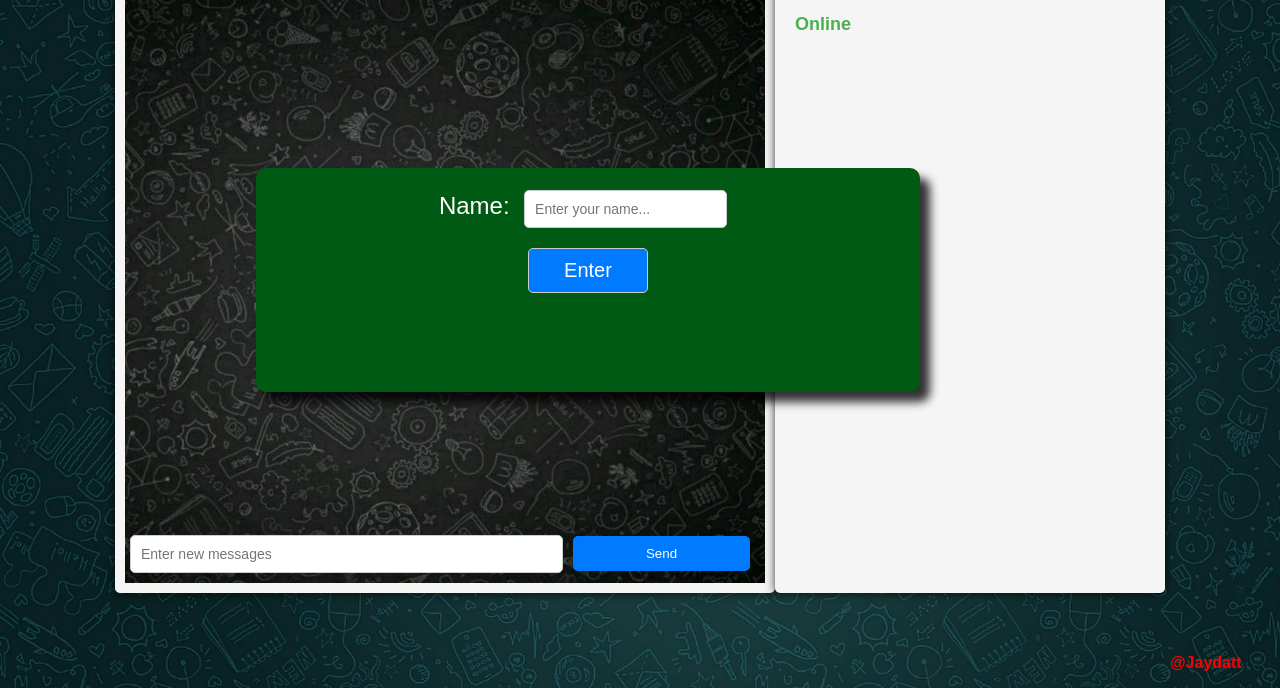
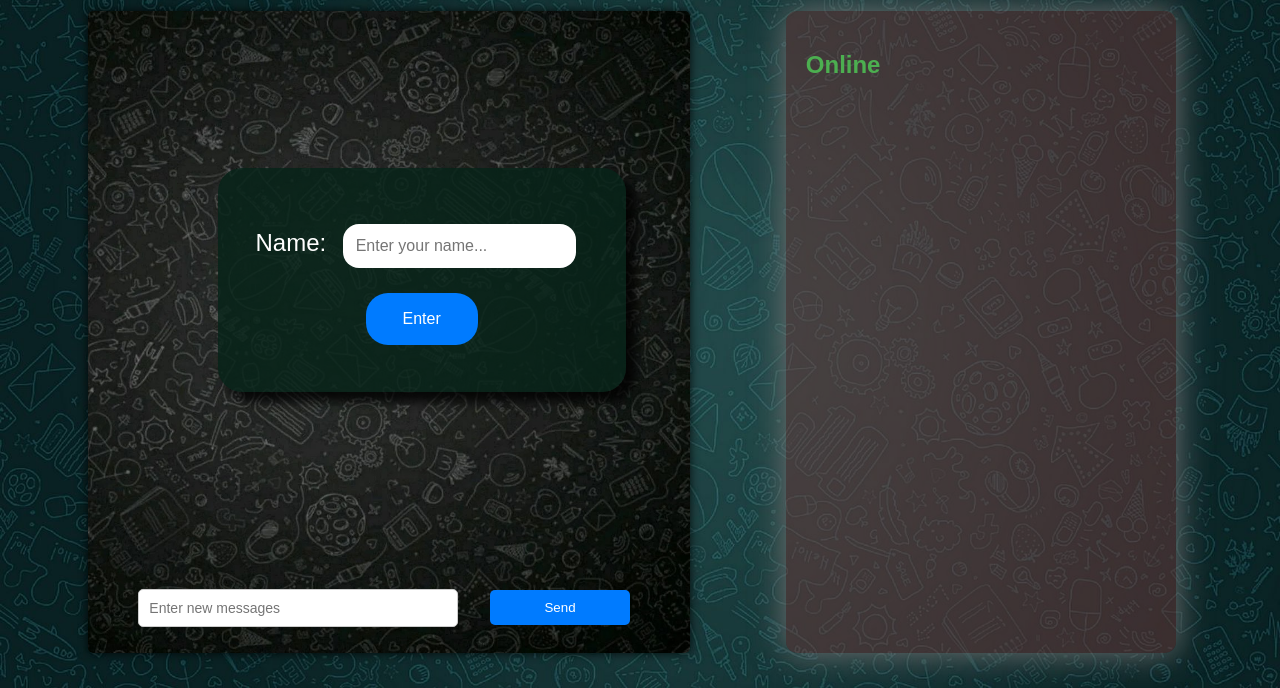
Before and after one commit to pratwick/Talkative, a website: page index.html in a window 1280 px wide. Shown: the part 112-800 px from the top of the page. Drawn offline with nearby package versions, Linux system fonts and the light colour scheme; no server answers.

Commit message:
Chatting app

```diff
--- a/index.html
+++ b/index.html
@@ -3,7 +3,7 @@
   <head>
     <meta charset="UTF-8" />
     <meta name="viewport" content="width=device-width, initial-scale=1.0" />
-    <title>ChatterUp App</title>
+    <title>Talk@tive</title>
     <link rel="stylesheet" href="style.css" />
     <!-- Include the SocketIOFile library -->
 
@@ -24,9 +24,9 @@
         z-index: 10;
       "
     >
-      @Jaydatt
+
     </div>
-    <div class="chatterup-heading">ChatterUp</div>
+    <div class="chatterup-heading">Talk@tive</div>
     <!-- Display the form here for entry in app by name -->
     <div id="promt">
       <form id="my-prompt">
--- a/public/style.css
+++ b/public/style.css
@@ -17,13 +17,13 @@ body {
   position: absolute;
   text-align: center;
   top: 35%;
-  left: 20%;
-  width: 50%;
+  left: 17%;
+  width: 30%;
   min-width: 200px;
   height: 20%;
   min-height: 200px;
-  background-color: #005a13;
-  border-radius: 10px;
+  background-color: #072319d4;
+  border-radius: 24px;
   padding: 12px;
   box-shadow: 10px 10px 10px rgba(0, 0, 0, 0.8);
   z-index: 10;
@@ -37,20 +37,27 @@ body {
 }
 /* CSS for input in form-group */
 .form-group input {
-  padding: 10px;
-  margin: 10px;
-  border: 1px solid #ccc;
-  border-radius: 5px;
-  font-size: 14px;
+  padding: 13px;
+  margin: 12px;
+  border-radius: 16px;
+  font-size: 16px;
+  border: none;
 }
 
+.form-group{
+  margin-top: 2rem;
+}
+
+
+
 #my-prompt button {
-  padding: 10px;
-  width: 15vh;
-  margin: 10px 10px 40%;
-  border: 1px solid #ccc;
+  padding: 5px;
+  width: 7rem;
+  margin: 13px 10px 9%;
   border-radius: 5px;
-  font-size: 20px;
+  font-size: 1rem;
+  border: none;
+  border-radius: 22px;
 }
 
 /* main .container CSS */
@@ -64,9 +71,9 @@ body {
 /* CSS for main heading */
 .chatterup-heading {
   font-family: "Segoe UI", Tahoma, Geneva, Verdana, sans-serif;
-  color: #ff0000;
+  color: #d1d0d0;
   text-align: center;
-  margin: 0.8rem 0;
+  margin: 1.8rem 0;
   font-size: 3rem;
   font-weight: 800;
   text-shadow: 2px 2px 2px rgba(0, 0, 0, 0.8);
@@ -78,11 +85,13 @@ body {
   flex-direction: column;
   width: 20%;
   min-width: 350px;
-  background-color: #f5f5f5;
+  background-color: #6f39397a;
   padding: 20px;
-  border-radius: 5px;
-  box-shadow: 0 0 10px rgba(0, 0, 0, 0.8);
+  border-radius: 11px;
+  box-shadow: 0 0 34px rgb(116 116 116);
+  margin-right: 1rem;
 }
+
 
 h2 {
   margin-bottom: 15px;
@@ -120,14 +129,14 @@ h2 {
   margin-left: auto;
 }
 #count {
-  font-size: large;
+  font-size: 1.5rem;
   color: #4caf50;
 }
 
 #welcome {
   font-size: 1.5rem;
   font-weight: 700;
-  margin: 0.5rem 0;
+  margin: 1.5rem 0;
   color: rgb(56, 153, 51);
 }
 
@@ -143,20 +152,23 @@ h2 {
 .left-container {
       display: flex;
       flex-direction: column;
-  width: 50%;
+      width: 47%;
       min-width: 350px;
       align-items: center;
-  border: 10px solid whitesmoke;
+      border: none;
       border-radius: 5px;
       box-shadow: 0 0 10px rgba(0, 0, 0, 0.8);
-  background-image: url("images/bg.jpg");
+      background-image: url(images/bg.jpg);
       background-repeat: no-repeat;
       background-size: cover;
+      margin-right: 6rem;
   }
+
 
 /* Add new message in left container  */
 #message-form-div {
-  width: 100%;
+  width: 85%;
+  margin-bottom: 1rem;
 }
 #new-message {
   display: flex;
@@ -176,7 +188,7 @@ h2 {
   border: 1px solid #ccc;
   border-radius: 5px;
   font-size: 14px;
-  margin-right: 10px;
+  margin-right: 2rem;
 }
 
 button {
@@ -207,7 +219,7 @@ button:hover {
   justify-content: flex-end;
   width: 100%;
   min-width: 300px;
-  margin: 5px;
+  margin: 5px -2rem;
   padding-right: 10px;
 }
 
```
Also changed, not shown: index.js (+19 -6 lines). Lines whose indentation alone changed are shown as unchanged.
